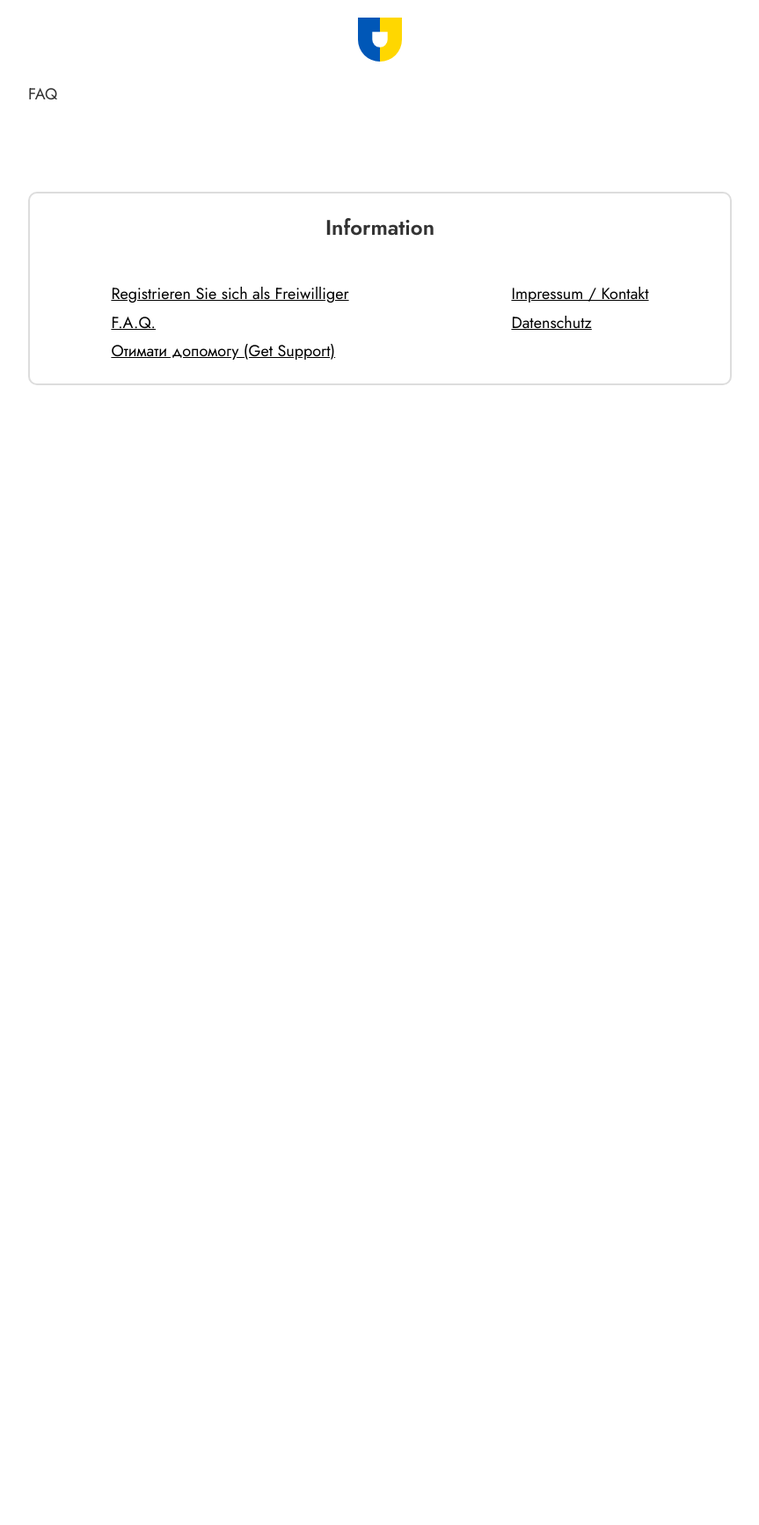
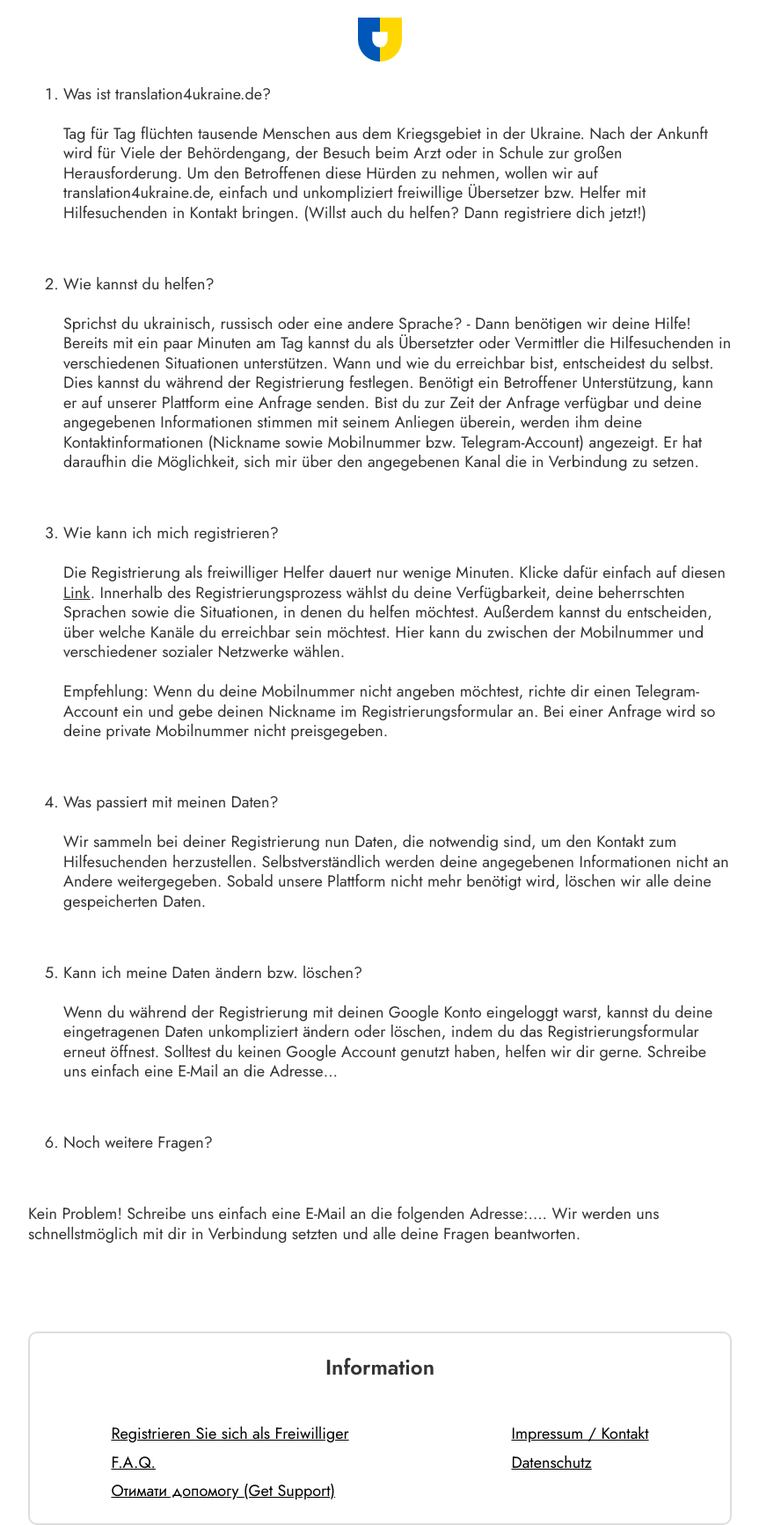
Before and after one commit to nuzil/translate-for-ukraine, a PHP site: page /pages/faq.php in a window 1280 px wide. Shown: the whole page at 88% size, without its empty margins (208-1071 px from the left). Before the commit the page ends 438 px from the top, so only its background shows below. Run offline with PHP 8.4, Linux system fonts and the light colour scheme.

Commit message:
Update faq.php

```diff
--- a/pages/faq.php
+++ b/pages/faq.php
@@ -1,7 +1,31 @@
 <?php include("../header.php"); ?>
     <section>
         <article>
-            FAQ
+<ol>
+<li>Was ist translation4ukraine.de?<br /><br />Tag f&uuml;r Tag fl&uuml;chten tausende Menschen aus dem Kriegsgebiet in der Ukraine. Nach der Ankunft wird f&uuml;r Viele der Beh&ouml;rdengang, der Besuch beim Arzt oder in Schule zur gro&szlig;en Herausforderung. Um den Betroffenen diese H&uuml;rden zu nehmen, wollen wir auf translation4ukraine.de, einfach und unkompliziert freiwillige &Uuml;bersetzer bzw. Helfer mit Hilfesuchenden in Kontakt bringen. (Willst auch du helfen? Dann registriere dich jetzt!)</li>
+</ol>
+<p>&nbsp;</p>
+<ol start="2">
+<li>Wie kannst du helfen?<br /><br />Sprichst du ukrainisch, russisch oder eine andere Sprache? - Dann ben&ouml;tigen wir deine Hilfe! Bereits mit ein paar Minuten am Tag kannst du als &Uuml;bersetzter oder Vermittler die Hilfesuchenden in verschiedenen Situationen unterst&uuml;tzen. Wann und wie du erreichbar bist, entscheidest du selbst. Dies kannst du w&auml;hrend der Registrierung festlegen. Ben&ouml;tigt ein Betroffener Unterst&uuml;tzung, kann er auf unserer Plattform eine Anfrage senden. Bist du zur Zeit der Anfrage verf&uuml;gbar und deine angegebenen Informationen stimmen mit seinem Anliegen &uuml;berein, werden ihm deine Kontaktinformationen (Nickname sowie Mobilnummer bzw. Telegram-Account) angezeigt. Er hat daraufhin die M&ouml;glichkeit, sich mir &uuml;ber den angegebenen Kanal die in Verbindung zu setzen.</li>
+</ol>
+<p>&nbsp;</p>
+<ol start="3">
+<li>Wie kann ich mich registrieren?<br /><br />Die Registrierung als freiwilliger Helfer dauert nur wenige Minuten. Klicke daf&uuml;r einfach auf diesen <u>Link</u>. Innerhalb des Registrierungsprozess w&auml;hlst du deine Verf&uuml;gbarkeit, deine beherrschten Sprachen sowie die Situationen, in denen du helfen m&ouml;chtest. Au&szlig;erdem kannst du entscheiden, &uuml;ber welche Kan&auml;le du erreichbar sein m&ouml;chtest. Hier kann du zwischen der Mobilnummer und verschiedener sozialer Netzwerke w&auml;hlen.<br /><br />Empfehlung: Wenn du deine Mobilnummer nicht angeben m&ouml;chtest, richte dir einen Telegram-Account ein und gebe deinen Nickname im Registrierungsformular an. Bei einer Anfrage wird so deine private Mobilnummer nicht preisgegeben.</li>
+</ol>
+<p>&nbsp;</p>
+<ol start="4">
+<li>Was passiert mit meinen Daten?<br /><br />Wir sammeln bei deiner Registrierung nun Daten, die notwendig sind, um den Kontakt zum Hilfesuchenden herzustellen. Selbstverst&auml;ndlich werden deine angegebenen Informationen nicht an Andere weitergegeben. Sobald unsere Plattform nicht mehr ben&ouml;tigt wird, l&ouml;schen wir alle deine gespeicherten Daten.</li>
+</ol>
+<p>&nbsp;</p>
+<ol start="5">
+<li>Kann ich meine Daten &auml;ndern bzw. l&ouml;schen?<br /><br />Wenn du w&auml;hrend der Registrierung mit deinen Google Konto eingeloggt warst, kannst du deine eingetragenen Daten unkompliziert &auml;ndern oder l&ouml;schen, indem du das Registrierungsformular erneut &ouml;ffnest. Solltest du keinen Google Account genutzt haben, helfen wir dir gerne. Schreibe uns einfach eine E-Mail an die Adresse&hellip;</li>
+</ol>
+<p>&nbsp;</p>
+<ol start="6">
+<li>Noch weitere Fragen?</li>
+</ol>
+<p>&nbsp;</p>
+<p>Kein Problem! Schreibe uns einfach eine E-Mail an die folgenden Adresse:&hellip;. Wir werden uns schnellstm&ouml;glich mit dir in Verbindung setzten und alle deine Fragen beantworten.</p>
         </article>
     </section>
 <?php include("../footer.php"); ?>
```
